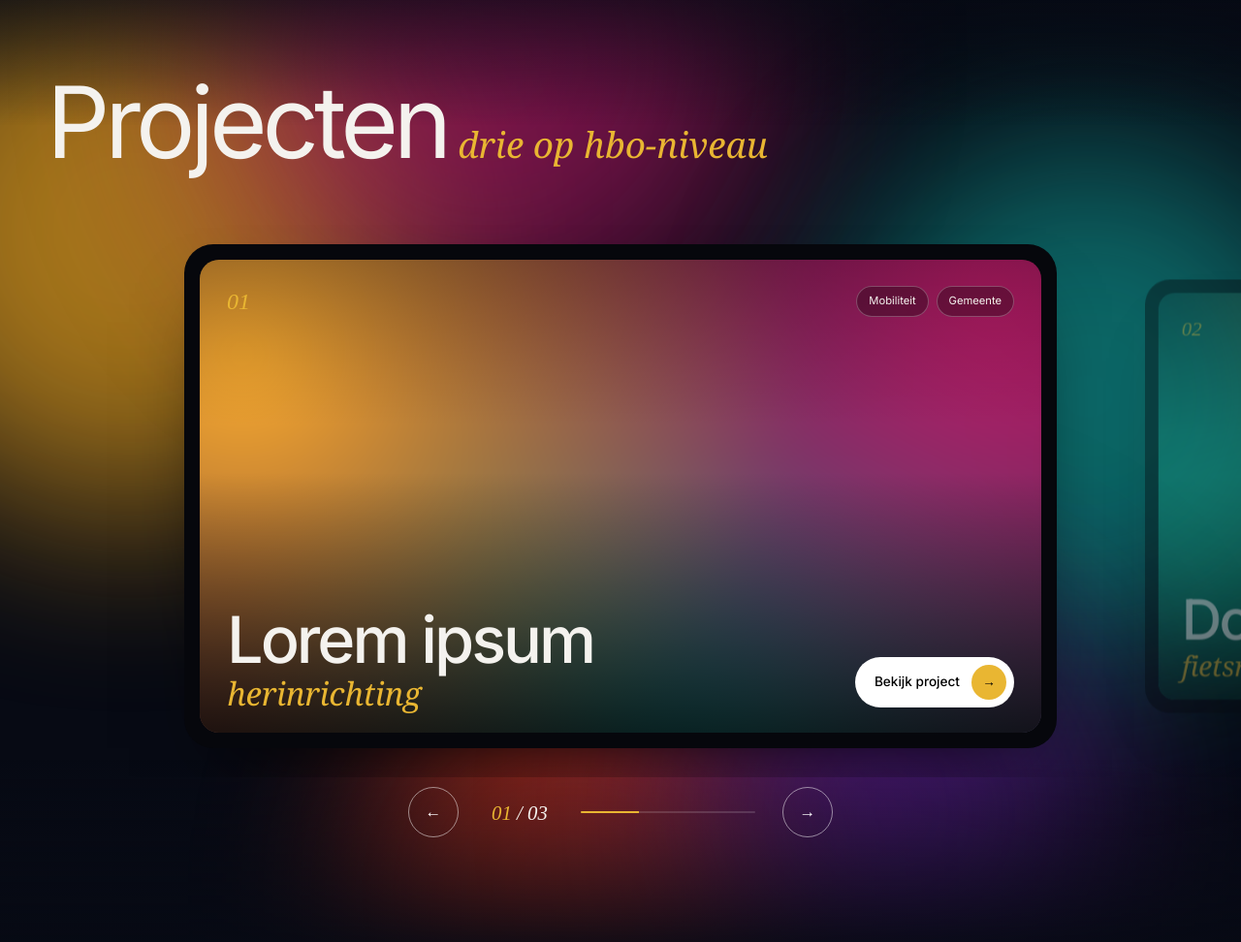
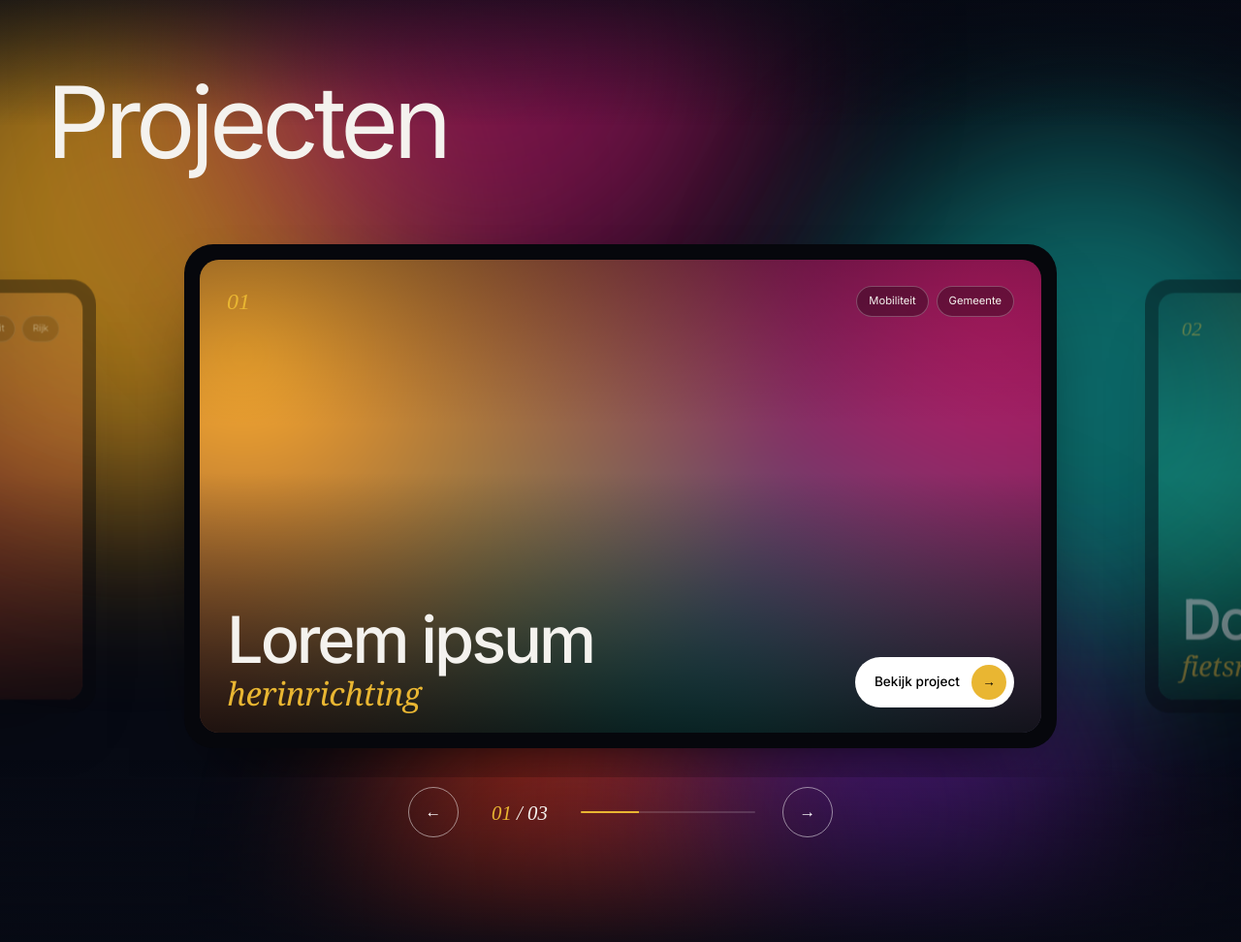
Before and after one commit to Woerdie/Website, a plain HTML site: page bob/index.html in a window 1280 px wide. Shown: the part 860-1832 px from the top of the page at 97% size. Drawn offline with Linux system fonts and the light colour scheme; a web font is replaced by a local one.

Commit message:
BOB: carrousel loopt rond en schuift elke 10 seconden door
Co-Authored-By: Claude Opus 5.5 <noreply@anthropic.com>
Claude-Session: https://claude.ai/code/session_01GURgvBtaomaNfDUanK7Tdq

```diff
--- a/bob/index.html
+++ b/bob/index.html
@@ -177,7 +177,7 @@
 <section class="vivid" id="projecten">
   <div class="blobs"><div class="blob b1"></div><div class="blob b2"></div><div class="blob b3"></div><div class="blob b4"></div><div class="blob b5"></div></div>
   <div class="wrap">
-    <h2 class="sec-title">Projecten<span class="serif">drie op hbo-niveau</span></h2>
+    <h2 class="sec-title">Projecten</h2>
   </div>
   <div class="carousel">
     <div class="viewport" id="viewport"><div class="track" id="track"></div></div>
@@ -210,8 +210,9 @@ const projecten = [
   {t:"Amet consec",s:"stationsgebied",tags:["Mobiliteit","Rijk"],g:"radial-gradient(circle at 70% 70%,#ff5a36,transparent 50%),radial-gradient(circle at 20% 20%,#8a2be2,transparent 50%),radial-gradient(circle at 85% 15%,#ffc04d,transparent 45%),#1d1030"}
 ];
 const track=document.getElementById('track'),vp=document.getElementById('viewport');
-track.innerHTML=projecten.map((p,i)=>`
-  <div class="slide" data-i="${i}">
+const N=projecten.length, SETS=3; // drie keer achter elkaar, zodat de carrousel rond kan lopen
+const kaart=(p,i)=>`
+  <div class="slide" data-real="${i}">
     <a class="card" href="project-${i+1}.html" draggable="false">
       <div class="photo">
         <div class="g" style="background:${p.g}"></div>
@@ -220,33 +221,53 @@ track.innerHTML=projecten.map((p,i)=>`
         <div class="bottom"><h3>${p.t}<span class="serif">${p.s}</span></h3><span class="open">Bekijk project <i>→</i></span></div>
       </div>
     </a>
-  </div>`).join('');
+  </div>`;
+track.innerHTML=Array.from({length:SETS},()=>projecten.map(kaart).join('')).join('');
 const slides=[...track.children];
-let cur=0,dx=0;
+slides.forEach((s,k)=>s.dataset.i=k);
+let cur=N,dx=0; // start in de middelste set
 function offset(i){const s=slides[i];return vp.offsetWidth/2-(s.offsetLeft+s.offsetWidth/2);}
-function go(i){
-  cur=Math.max(0,Math.min(projecten.length-1,i));
+function zet(i,anim=true){
+  cur=i;
+  track.style.transition=anim?'':'none';
+  slides.forEach(s=>s.style.transition=anim?'':'none');
   track.style.transform=`translateX(${offset(cur)}px)`;
   slides.forEach((s,j)=>s.classList.toggle('active',j===cur));
-  document.getElementById('count').innerHTML=`<b>0${cur+1}</b> / 0${projecten.length}`;
-  document.getElementById('bar').style.width=((cur+1)/projecten.length*100)+'%';
+  const r=cur%N;
+  document.getElementById('count').innerHTML=`<b>0${r+1}</b> / 0${N}`;
+  document.getElementById('bar').style.width=((r+1)/N*100)+'%';
+  if(!anim){track.offsetHeight;track.style.transition='';slides.forEach(s=>s.style.transition='');}
 }
+// na het schuiven ongemerkt terugspringen naar de middelste set
+track.addEventListener('transitionend',e=>{
+  if(e.target!==track||e.propertyName!=='transform')return;
+  if(cur<N||cur>=2*N)zet(N+cur%N,false);
+});
+const go=i=>{zet(i);herstart();};
 document.getElementById('prev').onclick=()=>go(cur-1);
 document.getElementById('next').onclick=()=>go(cur+1);
 addEventListener('keydown',e=>{const r=vp.getBoundingClientRect();if(r.top<innerHeight&&r.bottom>0){if(e.key==='ArrowRight')go(cur+1);if(e.key==='ArrowLeft')go(cur-1);}});
-addEventListener('resize',()=>go(cur));
+addEventListener('resize',()=>zet(cur,false));
+// elke 10 seconden door, pauze als je met de muis op de carrousel staat
+let timer,hover=false;
+function herstart(){clearInterval(timer);timer=setInterval(()=>{if(!hover&&!document.hidden)zet(cur+1)},10000);}
+const car=document.querySelector('.carousel');
+car.addEventListener('mouseenter',()=>hover=true);
+car.addEventListener('mouseleave',()=>{hover=false;herstart();});
 // slepen / swipen
 let startX=null,moved=false;
 vp.addEventListener('pointerdown',e=>{startX=e.clientX;dx=0;moved=false;vp.classList.add('drag');});
 addEventListener('pointermove',e=>{if(startX===null)return;dx=e.clientX-startX;if(Math.abs(dx)>6)moved=true;track.style.transform=`translateX(${offset(cur)+dx}px)`;});
 addEventListener('pointerup',()=>{if(startX===null)return;vp.classList.remove('drag');startX=null;
-  if(dx<-70)go(cur+1);else if(dx>70)go(cur-1);else go(cur);});
+  if(dx<-70)go(cur+1);else if(dx>70)go(cur-1);else zet(cur);});
 // klik op een zijkaart = daarheen schuiven, klik op de middelste = openen
 track.addEventListener('click',e=>{const sl=e.target.closest('.slide');if(!sl)return;
   if(moved){e.preventDefault();return;}
   if(+sl.dataset.i!==cur){e.preventDefault();go(+sl.dataset.i);}});
-go(0);
-requestAnimationFrame(()=>go(0));
+zet(N,false);
+requestAnimationFrame(()=>zet(N,false));
+addEventListener('load',()=>zet(cur,false));
+herstart();
 
 /* ---------- bedrijven ---------- */
 const bedrijven=["Lorem Advies","Ipsum Ingenieurs","Dolor Infra"];
```
